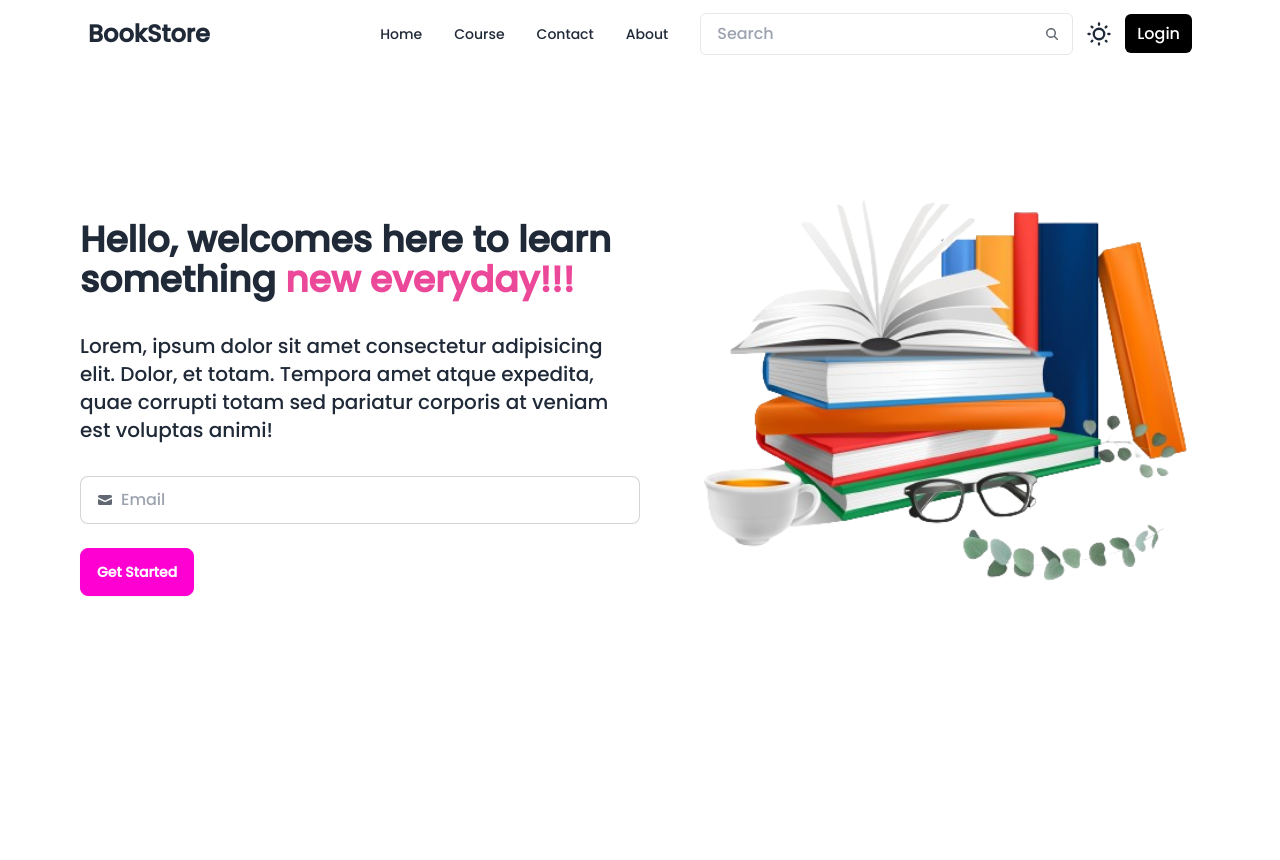
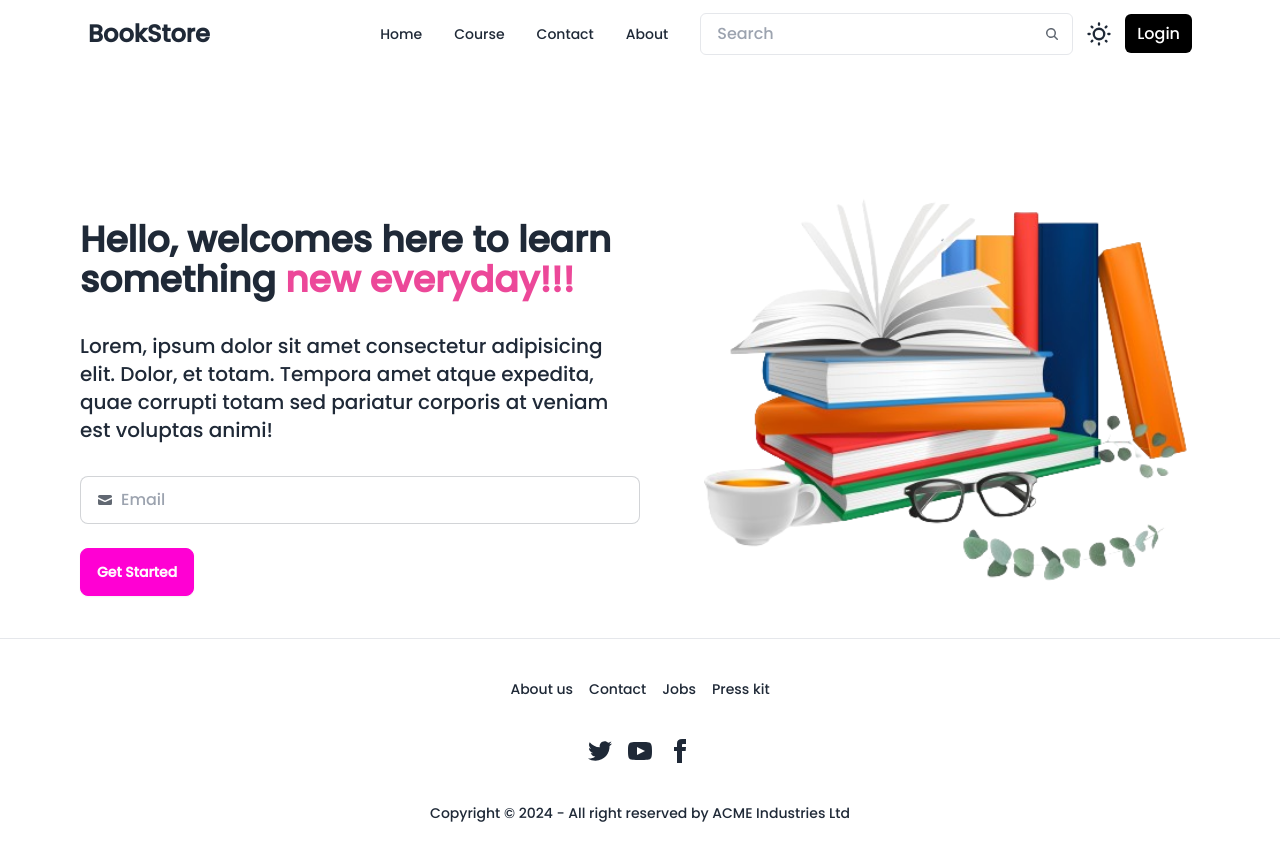
Before and after one commit to omta-coder/Book-Store, a React (Vite) app in the folder FRONTEND/: page / in a window 1280 px wide. Shown: the top 860 px of the page. Before the commit the page ends 800 px from the top, so only its background shows below. Built offline with nearby package versions, Linux system fonts and the light colour scheme.

Commit message:
Add Footer

```diff
--- a/FRONTEND/src/App.jsx
+++ b/FRONTEND/src/App.jsx
@@ -1,12 +1,14 @@
 import React from 'react'
 import Navbar from './components/Navbar'
 import Banner from './components/Banner'
+import Footer from './components/Footer'
 
 const App = () => {
   return (
     <>
     <Navbar/>
     <Banner/>
+    <Footer/>
     </>
   )
 }
--- /dev/null
+++ b/FRONTEND/src/components/Footer.jsx
@@ -0,0 +1,29 @@
+import React from 'react'
+
+const Footer = () => {
+  return (
+    <div>
+      <hr />
+    <footer className="footer footer-center p-10  text-base-content rounded">
+  <nav className="grid grid-flow-col gap-4">
+    <a className="link link-hover">About us</a>
+    <a className="link link-hover">Contact</a>
+    <a className="link link-hover">Jobs</a>
+    <a className="link link-hover">Press kit</a>
+  </nav>
+  <nav>
+    <div className="grid grid-flow-col gap-4">
+      <a><svg xmlns="http://www.w3.org/2000/svg" width="24" height="24" viewBox="0 0 24 24" className="fill-current"><path d="M24 4.557c-.883.392-1.832.656-2.828.775 1.017-.609 1.798-1.574 2.165-2.724-.951.564-2.005.974-3.127 1.195-.897-.957-2.178-1.555-3.594-1.555-3.179 0-5.515 2.966-4.797 6.045-4.091-.205-7.719-2.165-10.148-5.144-1.29 2.213-.669 5.108 1.523 6.574-.806-.026-1.566-.247-2.229-.616-.054 2.281 1.581 4.415 3.949 4.89-.693.188-1.452.232-2.224.084.626 1.956 2.444 3.379 4.6 3.419-2.07 1.623-4.678 2.348-7.29 2.04 2.179 1.397 4.768 2.212 7.548 2.212 9.142 0 14.307-7.721 13.995-14.646.962-.695 1.797-1.562 2.457-2.549z"></path></svg></a>
+      <a><svg xmlns="http://www.w3.org/2000/svg" width="24" height="24" viewBox="0 0 24 24" className="fill-current"><path d="M19.615 3.184c-3.604-.246-11.631-.245-15.23 0-3.897.266-4.356 2.62-4.385 8.816.029 6.185.484 8.549 4.385 8.816 3.6.245 11.626.246 15.23 0 3.897-.266 4.356-2.62 4.385-8.816-.029-6.185-.484-8.549-4.385-8.816zm-10.615 12.816v-8l8 3.993-8 4.007z"></path></svg></a>
+      <a><svg xmlns="http://www.w3.org/2000/svg" width="24" height="24" viewBox="0 0 24 24" className="fill-current"><path d="M9 8h-3v4h3v12h5v-12h3.642l.358-4h-4v-1.667c0-.955.192-1.333 1.115-1.333h2.885v-5h-3.808c-3.596 0-5.192 1.583-5.192 4.615v3.385z"></path></svg></a>
+    </div>
+  </nav>
+  <aside>
+    <p>Copyright © 2024 - All right reserved by ACME Industries Ltd</p>
+  </aside>
+</footer>
+    </div>
+  )
+}
+
+export default Footer
```
